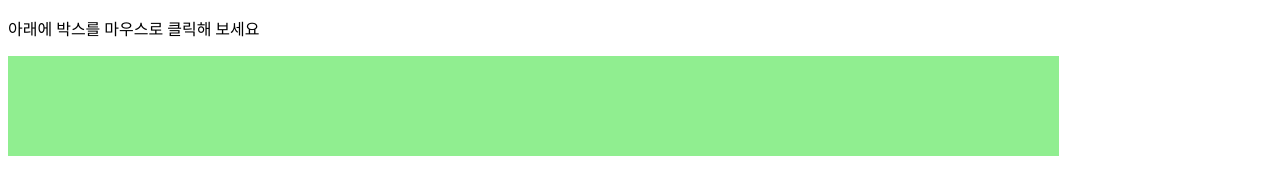
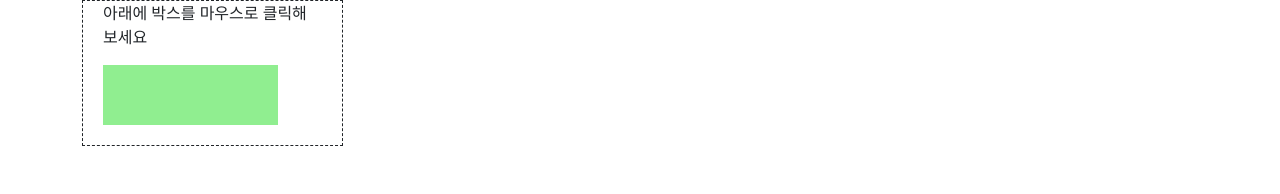
Before and after one commit to seoye429/9_vue_cdn, a plain HTML site: page index.html in a window 1280 px wide. Drawn offline with nearby package versions, Linux system fonts and the light colour scheme.

Commit message:
Update index.html

```diff
--- a/index.html
+++ b/index.html
@@ -1,35 +1,26 @@
 <!DOCTYPE html>
 <html lang="en">
+  <meta name="viewport" content="width=device-width, initial-scale=1">
+  <link href="https://cdn.jsdelivr.net/npm/bootstrap@5.3.3/dist/css/bootstrap.min.css" rel="stylesheet">
+  <script src="https://cdn.jsdelivr.net/npm/bootstrap@5.3.3/dist/js/bootstrap.bundle.min.js"></script>
 <head>
-  <title>My first Vue page</title>
+  <title>click to run Method</title>
 </head>
 <body>
 <style>
-  #app{
-    border:deshed 1px;
-    width:100%;
-    padding:0 20px 20ox 20px;
-  }
-  #app>div{
-    width:80%;
-    height:60px;
-    background-color:lightgreen;
-    padding:20px;
-    font-weight:bold;
-
+  #app{border:dashed 1px; width:100%; padding:0 20px 20px 20px;}
+  #app > div {width:80%; height:60px; background-color:lightgreen; padding:20px; font-weight:bold;}
 </style>
-
-  <div id="app">
+<div class="container">
+    <div class="row">
+        <div class="col-md-3">
+<div id="app">
     <p>아래에 박스를 마우스로 클릭해 보세요</p>
     <div v-on:click="changeText">
       {{text}}
     </div>
-
   </div>
-
   <script src="https://unpkg.com/vue@3/dist/vue.global.js"></script>
-
-
   <script>
     const app = Vue.createApp({
       data() {
@@ -39,14 +30,26 @@
       },
       methods:{
         changeText(){
-          this.text='hello world!'
+          this.text = 'hello World!'
         }
       }
-
     })
 
    app.mount('#app')
 
   </script>
+        </div>
+        <div class="col-md-3">
+
+        </div>
+        <div class="col-md-3">
+
+        </div>
+        <div class="col-md-3">
+
+        </div>
+    </div>
+</div>
+
 </body>
 </html>
```
